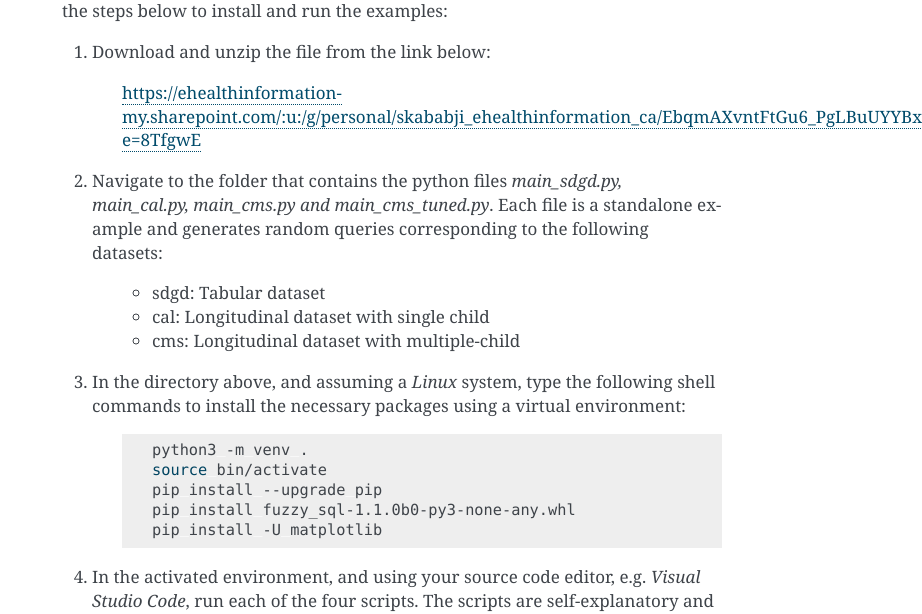
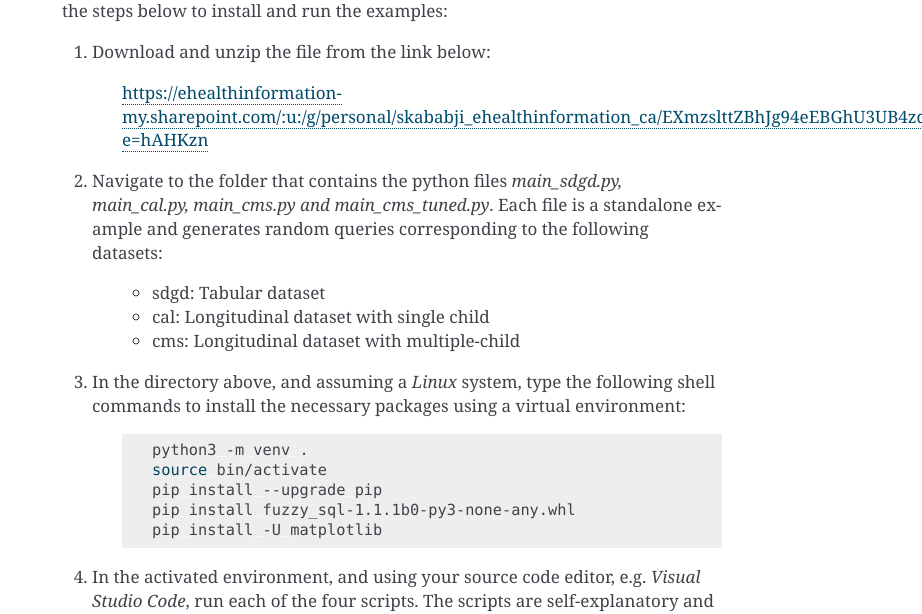
Before and after one commit to skababji-ehil/fuzzy_sql, a Sphinx documentation site: the page built from docs/usage.rst, in a window 1280 px wide and 900 px high, scrolled down 2154 px. Shown: the part 185-799 px from the top of the window, without its empty margins (358-1280 px from the left). Built offline with Sphinx 7.4.7, drawn with Linux system fonts in a browser that asks for light colours.

```diff
--- a/docs/conf.py
+++ b/docs/conf.py
@@ -9,8 +9,8 @@
 project = 'Fuzzy SQL User Guide'
 copyright = 'EHIL 2022'
 author = 'Samer Kababji @ EHIL'
-version = 'v1.1.0-beta'
-release = '1.1.0-beta'
+version = 'v1.1.1-beta'
+release = '1.1.1-beta'
 
 # -- General configuration ---------------------------------------------------
 # https://www.sphinx-doc.org/en/master/usage/configuration.html#general-configuration
--- a/docs/installation.rst
+++ b/docs/installation.rst
@@ -18,7 +18,7 @@ Installation
 
     .. code-block:: console
 
-        $ pip install git+ssh://git@github.com/skababji-ehil/fuzzy_sql.git@v1.1.0-beta#egg=fuzzy_sql
+        $ pip install git+ssh://git@github.com/skababji-ehil/fuzzy_sql.git@v1.1.1-beta#egg=fuzzy_sql
 
 The package includes all the necessary dependencies. Please note that the package is currently private and can be installed only by the personnel who have access to the repo.
 
--- a/docs/usage.rst
+++ b/docs/usage.rst
@@ -82,7 +82,7 @@ Usage is best explained using real examples from various datasets. Please follow
 
 #. Download and unzip the file from the link below:
 
-    `<https://ehealthinformation-my.sharepoint.com/:u:/g/personal/skababji_ehealthinformation_ca/EbqmAXvntFtGu6_PgLBuUYYBxuI4v0aW1QH7PQgHRIlM0w?e=8TfgwE>`_
+    `<https://ehealthinformation-my.sharepoint.com/:u:/g/personal/skababji_ehealthinformation_ca/EXmzslttZBhJg94eEBGhU3UB4zqcex6JR4719te7ZQMZAg?e=hAHKzn>`_
 
 #. Navigate to the folder that contains the python files `main_sdgd.py, main_cal.py, main_cms.py and main_cms_tuned.py`. Each file is a standalone example and generates random queries corresponding to the following datasets:
 
@@ -97,7 +97,7 @@ Usage is best explained using real examples from various datasets. Please follow
         python3 -m venv .
         source bin/activate
         pip install --upgrade pip
-        pip install fuzzy_sql-1.1.0b0-py3-none-any.whl
+        pip install fuzzy_sql-1.1.1b0-py3-none-any.whl
         pip install -U matplotlib
 
 
```
